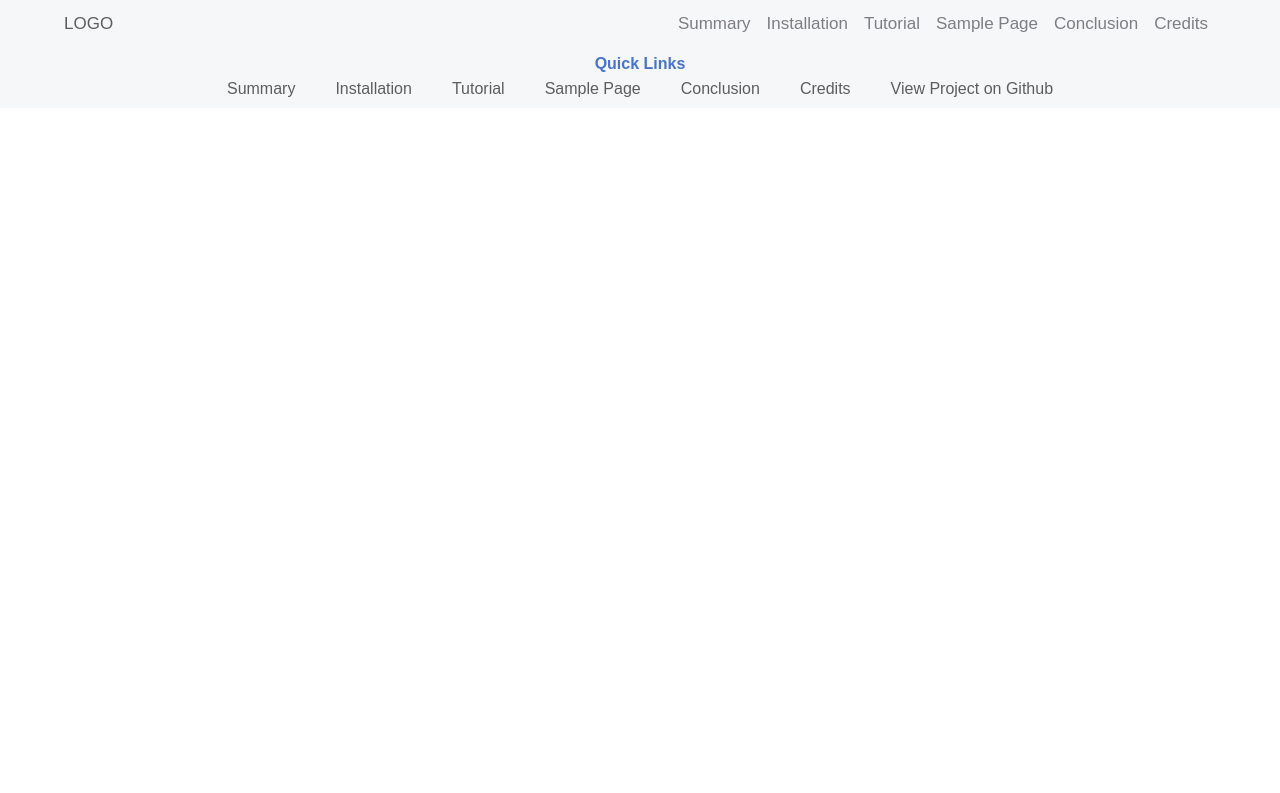
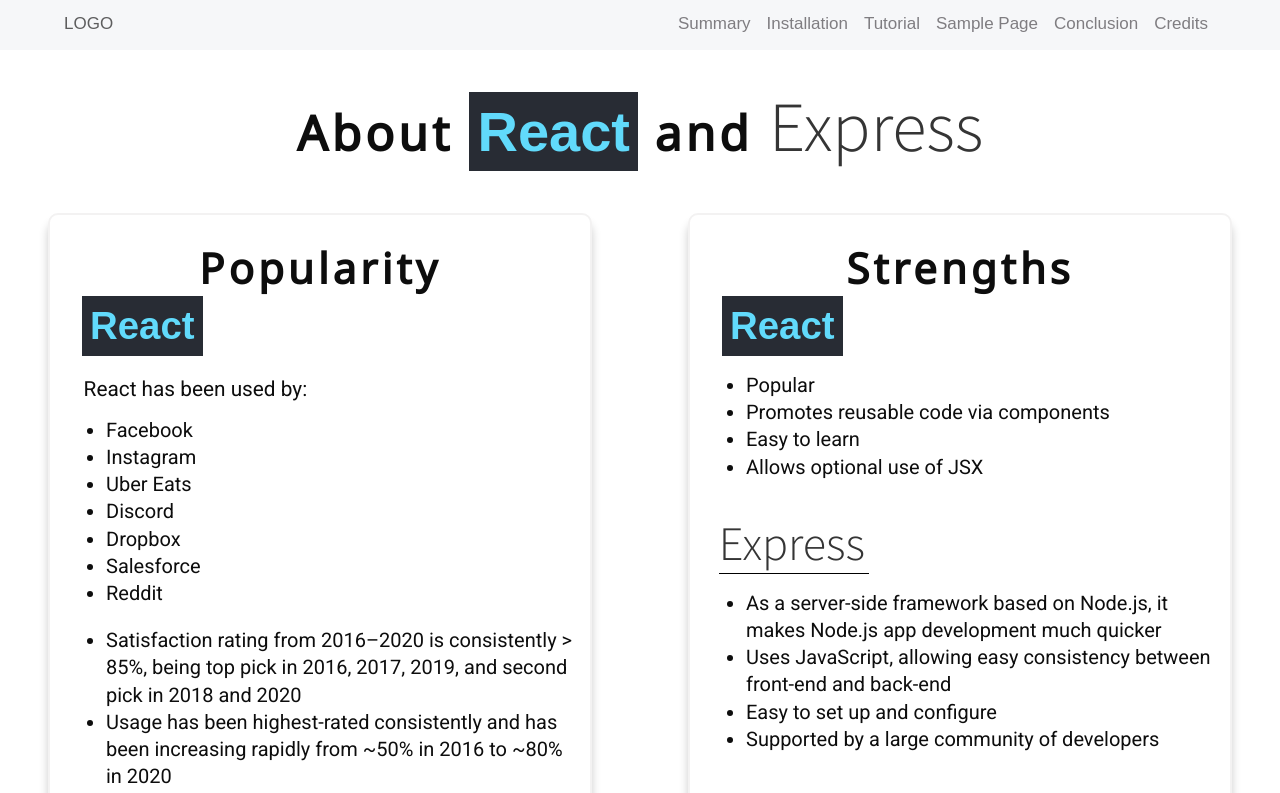
Before and after one commit to Ghazalmir/React-and-Express-Guide, a React (Create React App) app: page / in a window 1280 px wide. Shown: the top 793 px of the page. Built offline with nearby package versions, Linux system fonts and the light colour scheme.

Commit message:
made the first page the landing page

```diff
--- a/package.json
+++ b/package.json
@@ -2,7 +2,7 @@
   "name": "cps-530-project",
   "version": "0.1.0",
   "private": true,
-  "proxy": "http://localhost:5000",
+  "proxy": "https://cps530-weather-app-server.herokuapp.com",
   "dependencies": {
     "@testing-library/jest-dom": "^5.15.0",
     "@testing-library/react": "^11.2.7",
--- a/src/App.js
+++ b/src/App.js
@@ -15,7 +15,7 @@
 		<div>
 			<CustomNavbar />
 			<Routes>
-				<Route path="/summary" element={<Page1 />} />
+				<Route path="/" element={<Page1 />} />
 				<Route path="/installation" element={<Page2 />} />
 				<Route path="/tutorial" element={<Tutorial />} />
 				<Route path="/demo" element={<WeatherApp />} />
--- a/src/components/navbar/navbar.js
+++ b/src/components/navbar/navbar.js
@@ -22,7 +22,7 @@
     <div className={styles.navLinks}>
 
 
-      <Link to="/summary" className={styles.Link}>Summary</Link>
+      <Link to="/" className={styles.Link}>Summary</Link>
       <Link to="/installation" className={styles.Link}>Installation</Link>
       <Link to="/tutorial" className={styles.Link}>Tutorial</Link>
       <Link to="/demo" className={styles.Link}>Sample Page</Link>
```
